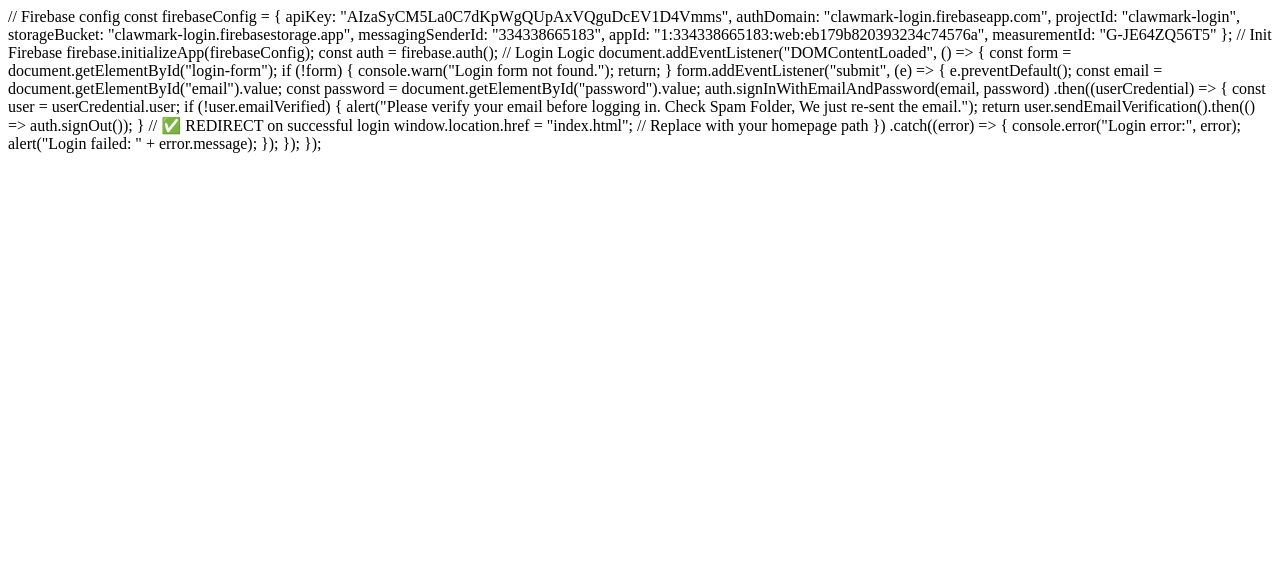
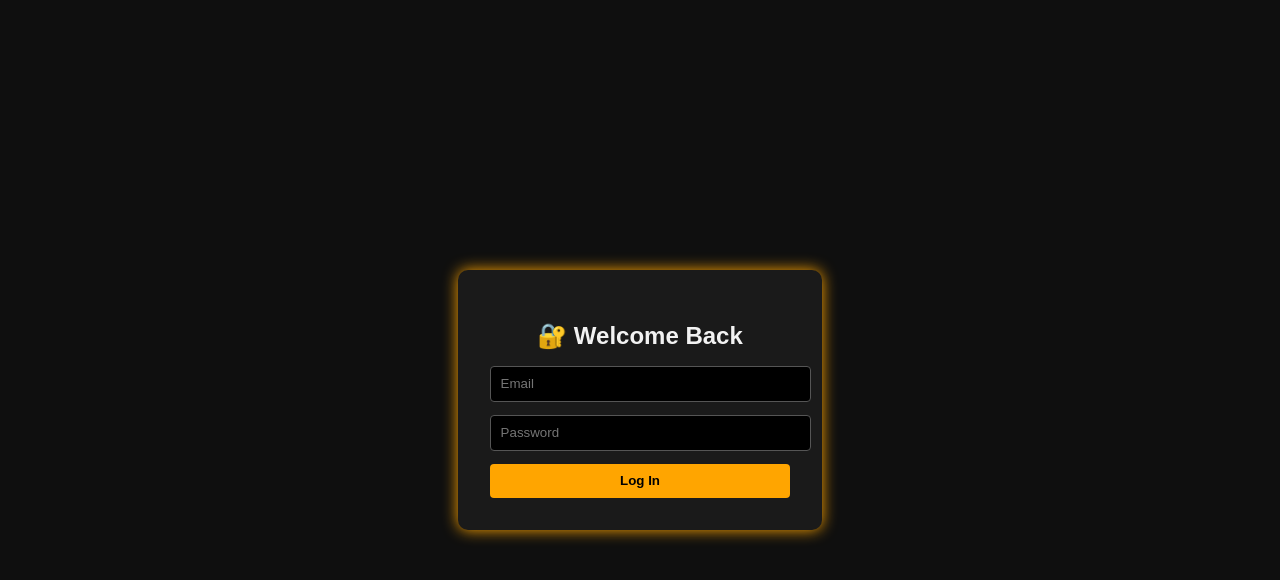
Before and after one commit to clawmarkcards-lang/clawmarkcards-site, a plain HTML site: page login.html in a window 1280 px wide. Drawn offline with Linux system fonts and the light colour scheme.

Commit message:
Update login.html

```diff
--- a/login.html
+++ b/login.html
@@ -1,3 +1,77 @@
+<!DOCTYPE html>
+<html lang="en">
+<head>
+  <meta charset="UTF-8" />
+  <title>Claw Mark Login</title>
+
+  <!-- Firebase SDKs -->
+  <script src="https://www.gstatic.com/firebasejs/9.23.0/firebase-app-compat.js"></script>
+  <script src="https://www.gstatic.com/firebasejs/9.23.0/firebase-auth-compat.js"></script>
+  <script src="https://www.gstatic.com/firebasejs/9.23.0/firebase-firestore-compat.js"></script>
+
+  <style>
+    body {
+      font-family: 'Arial', sans-serif;
+      background-color: #0f0f0f;
+      color: #f2f2f2;
+      display: flex;
+      justify-content: center;
+      align-items: center;
+      height: 100vh;
+      margin: 0;
+    }
+
+    form {
+      background-color: #1a1a1a;
+      padding: 2rem;
+      border-radius: 10px;
+      box-shadow: 0 0 15px orange;
+      width: 300px;
+    }
+
+    form h2 {
+      text-align: center;
+      margin-bottom: 1rem;
+    }
+
+    input {
+      display: block;
+      width: 100%;
+      margin: 0.8rem 0;
+      padding: 0.6rem;
+      background-color: #000;
+      color: #fff;
+      border: 1px solid #555;
+      border-radius: 4px;
+    }
+
+    button {
+      width: 100%;
+      background-color: orange;
+      color: #000;
+      padding: 0.6rem;
+      font-weight: bold;
+      border: none;
+      border-radius: 4px;
+      cursor: pointer;
+      transition: background-color 0.2s ease-in-out;
+    }
+
+    button:hover {
+      background-color: #ffaa00;
+    }
+  </style>
+</head>
+
+<body>
+  <form id="login-form">
+    <h2>🔐 Welcome Back</h2>
+    <input type="email" id="email" placeholder="Email" required />
+    <input type="password" id="password" placeholder="Password" required />
+    <button type="submit">Log In</button>
+  </form>
+
+  <script>
     // Firebase config
     const firebaseConfig = {
       apiKey: "AIzaSyCM5La0C7dKpWgQUpAxVQguDcEV1D4Vmms",
@@ -17,11 +91,6 @@
     document.addEventListener("DOMContentLoaded", () => {
       const form = document.getElementById("login-form");
 
-  if (!form) {
-    console.warn("Login form not found.");
-    return;
-  }
-
       form.addEventListener("submit", (e) => {
         e.preventDefault();
 
@@ -33,12 +102,12 @@
             const user = userCredential.user;
 
             if (!user.emailVerified) {
-          alert("Please verify your email before logging in. Check Spam Folder, We just re-sent the email.");
+              alert("Please verify your email before logging in. We just re-sent the email.");
               return user.sendEmailVerification().then(() => auth.signOut());
             }
 
-        // ✅ REDIRECT on successful login
-        window.location.href = "index.html"; // Replace with your homepage path
+            // ✅ Redirect to homepage after successful login
+            window.location.href = "index.html";
           })
           .catch((error) => {
             console.error("Login error:", error);
@@ -46,3 +115,6 @@
           });
       });
     });
+  </script>
+</body>
+</html>
```
Lines whose indentation alone changed are shown as unchanged.
